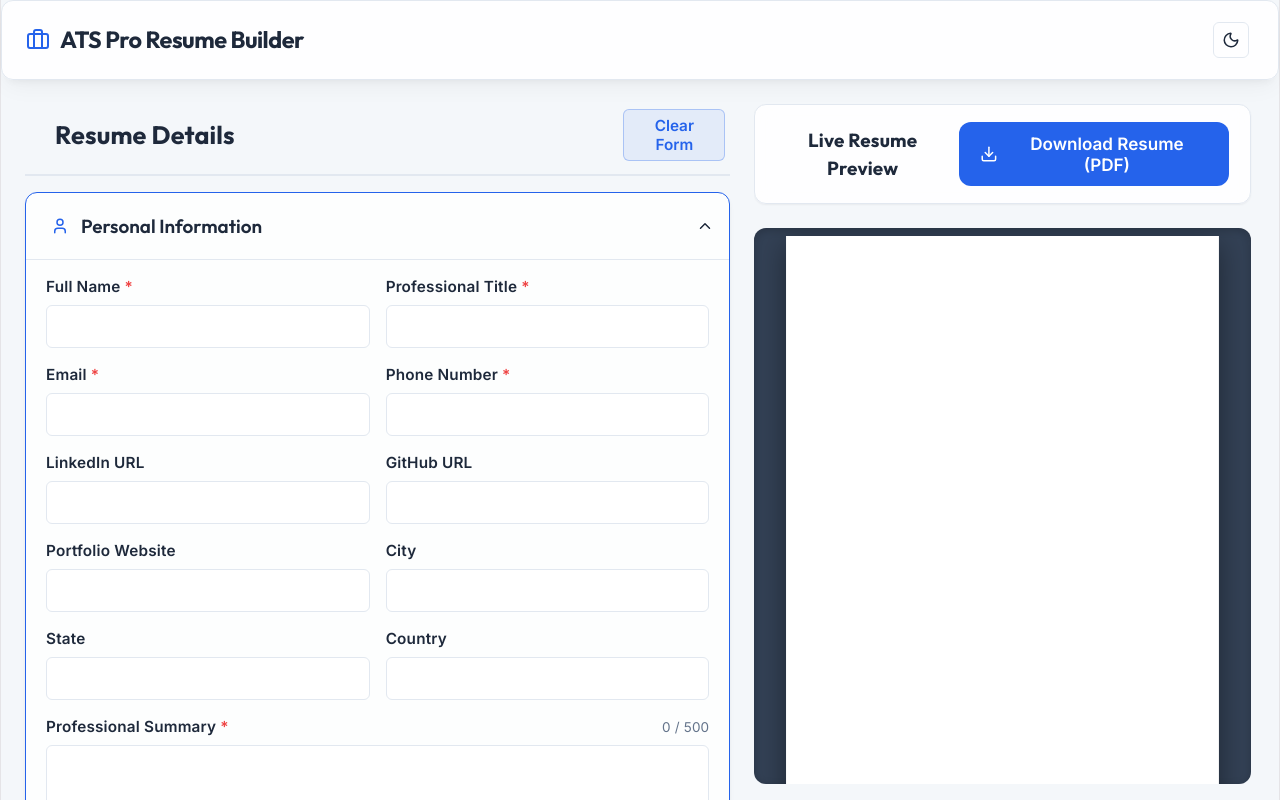
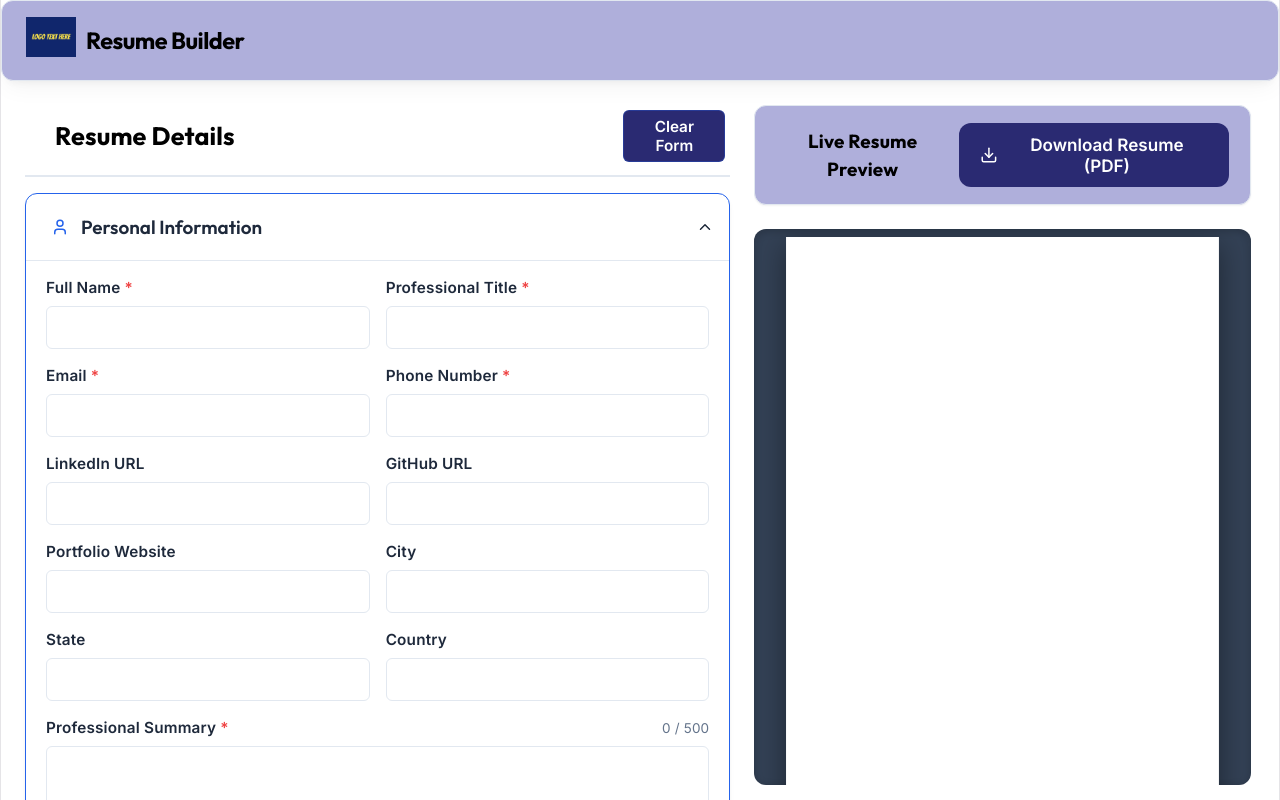
Before and after one commit to sidkaushikkk/ATS-Tracker, a React (Vite) app in the folder ats-tracker/: page /generate-resume in a window 1280 px wide. Shown: the top 800 px of the page. Built offline with nearby package versions, Linux system fonts and the light colour scheme.

Commit message:
Updated Generate resume Page

```diff
--- a/ats-tracker/src/pages/GenerateResume.css
+++ b/ats-tracker/src/pages/GenerateResume.css
@@ -2,7 +2,7 @@
 
 :root {
     /* Color System - Light Mode default */
-    --bg-app: #f4f7fa;
+    --bg-app: rgba(255, 255, 255, 0.85);
     --bg-card: rgba(255, 255, 255, 0.85);
     --bg-input: #ffffff;
     --border-color: #e2e8f0;
@@ -68,7 +68,7 @@
 body {
     font-family: var(--font-sans);
     background-color: var(--bg-app);
-    color: var(--text-main);
+    color: black;
     min-height: 100vh;
     line-height: 1.5;
     -webkit-font-smoothing: antialiased;
@@ -116,7 +116,7 @@ body {
     align-items: center;
     padding: 16px 24px;
     border-bottom: 1px solid var(--border-color);
-    background: var(--bg-card);
+    background: rgb(175, 175, 219);
     backdrop-filter: blur(8px);
     position: sticky;
     top: 0;
@@ -134,6 +134,7 @@ body {
 }
 
 .brand-name {
+    color: black;
     font-family: var(--font-heading);
     font-weight: 700;
     font-size: 1.3rem;
@@ -193,7 +194,7 @@ body {
 }
 
 .btn-primary {
-    background-color: var(--accent-primary);
+    background-color: rgb(42,42,114);
     color: #ffffff;
 }
 
@@ -204,9 +205,9 @@ body {
 }
 
 .btn-secondary {
-    background-color: var(--accent-soft);
+    background-color: rgb(42,42,114);
     border-color: var(--accent-border);
-    color: var(--accent-primary);
+    color: white;
 }
 
 .btn-secondary:hover {
@@ -950,7 +951,7 @@ body {
 
 /* Sticky Preview Container Panel */
 .preview-sticky-control {
-    background: var(--bg-card);
+    background: rgb(175, 175, 219);
     border: 1px solid var(--border-color);
     border-radius: var(--radius-md);
     padding: 12px 16px;
@@ -961,6 +962,7 @@ body {
 }
 
 .preview-controls-left h3 {
+    color : black;
     font-family: var(--font-heading);
     font-weight: 700;
     font-size: 1.05rem;
--- a/ats-tracker/src/pages/GenerateResume.jsx
+++ b/ats-tracker/src/pages/GenerateResume.jsx
@@ -1,7 +1,9 @@
-import React, { useState, useEffect, useRef } from 'react';
-import { Briefcase, Sun, Moon, Download, Sparkles, AlertCircle } from 'lucide-react';
+import  { useState, useEffect, useRef } from 'react';
+import {  Download,  AlertCircle } from 'lucide-react';
 import ResumeForm from '../components/ResumeForm';
 import ResumePreview from '../components/ResumePreview';
+import logo from "../assets/logo.png";
+
 import './GenerateResume.css';
 
 // Initial state for the resume data, starts completely empty as per requirements
@@ -52,10 +54,6 @@ export default function App() {
     return initialResumeData;
   });
 
-  // App Theme State
-  const [theme, setTheme] = useState(() => {
-    return localStorage.getItem('app_theme') || 'light';
-  });
 
   // PDF Generation loading state
   const [isGeneratingPdf, setIsGeneratingPdf] = useState(false);
@@ -69,15 +67,7 @@ export default function App() {
     localStorage.setItem('ats_resume_data', JSON.stringify(resumeData));
   }, [resumeData]);
 
-  // Sync theme
-  useEffect(() => {
-    document.documentElement.setAttribute('data-theme', theme);
-    localStorage.setItem('app_theme', theme);
-  }, [theme]);
 
-  const toggleTheme = () => {
-    setTheme((prev) => (prev === 'light' ? 'dark' : 'light'));
-  };
 
   // State update handlers
   const updatePersonalInfo = (field, value) => {
@@ -405,19 +395,15 @@ export default function App() {
     <div className="app-container">
       {/* Header bar */}
       <header className="app-header glass-panel">
+
         <div className="brand-section">
-          <Briefcase className="brand-icon" size={24} />
-          <h1 className="brand-name">ATS Pro Resume Builder</h1>
+            <div className="logo">
+              <img src={logo} alt="logo" />
+            </div>
+
+          <h1 className="brand-name">Resume Builder</h1>
         </div>
-        <div className="header-actions">
-          <button
-            onClick={toggleTheme}
-            className="theme-toggle-btn"
-            aria-label={`Switch to ${theme === 'light' ? 'dark' : 'light'} theme`}
-          >
-            {theme === 'light' ? <Moon size={18} /> : <Sun size={18} />}
-          </button>
-        </div>
+
       </header>
 
       {/* Main Form + Preview Workspace */}
```
